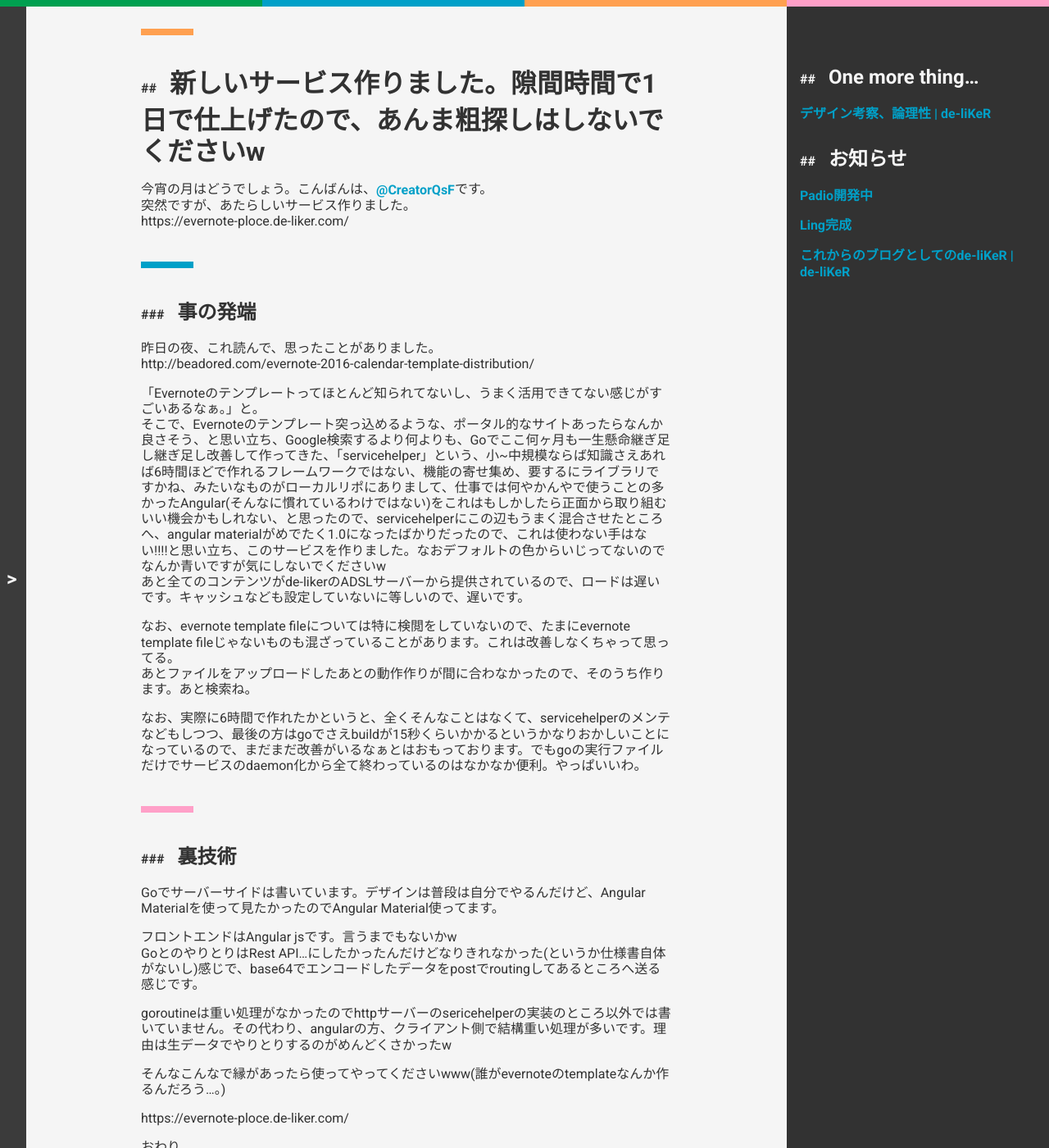
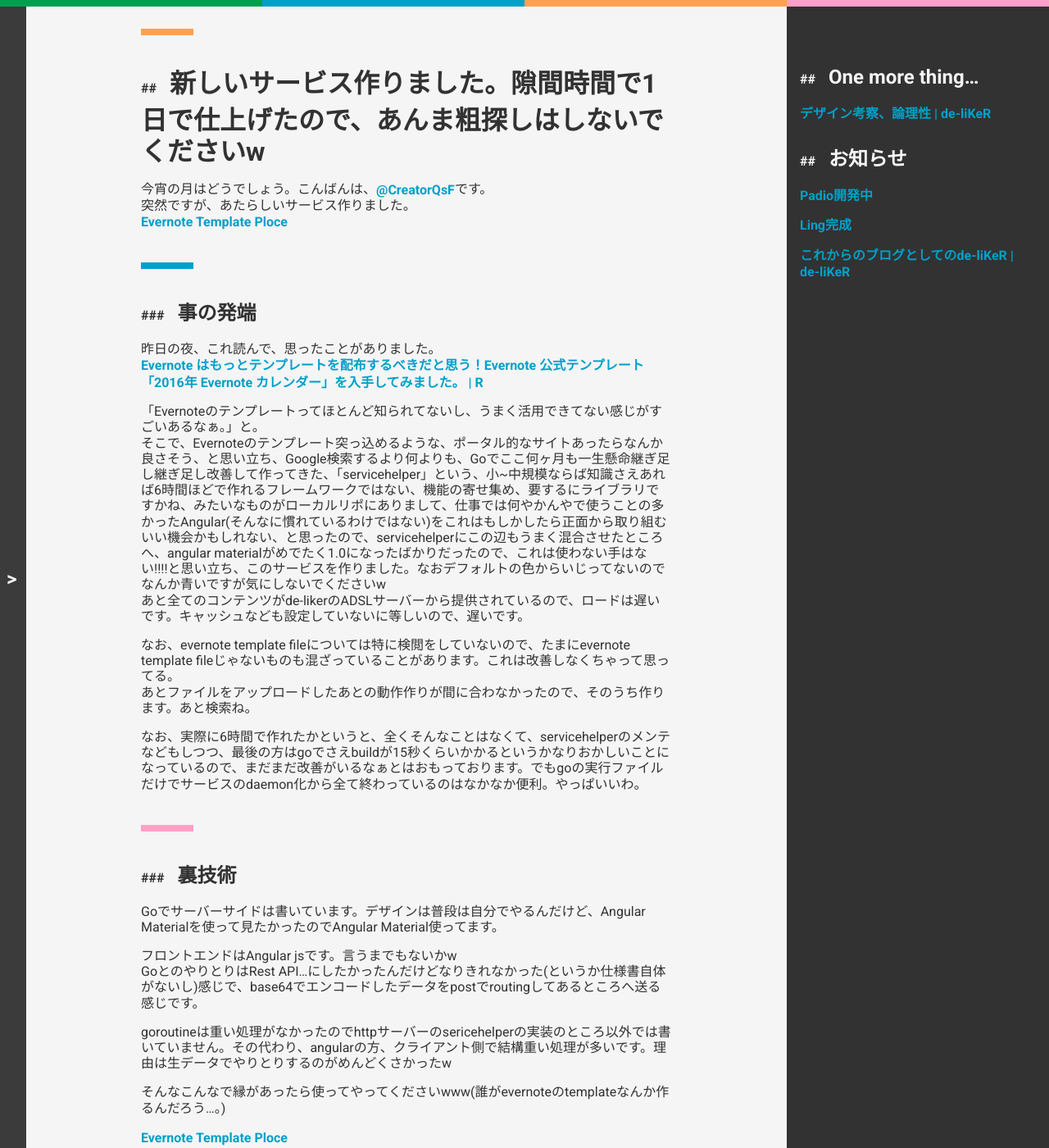
Before and after one commit to CreatorQsF/creatorqsf.github.io, a Jekyll site: the page built from _posts/2015-12-30-new-service-evernote-ploce.md, in a window 1280 px wide and 1400 px high, scrolled down 389 px. Shown: the whole window at 82% size. Built offline with Jekyll 4.4.1, drawn with Linux system fonts in a browser that asks for light colours.

Commit message:
2015/12/30

```diff
--- a/_posts/2015-12-30-new-service-evernote-ploce.md
+++ b/_posts/2015-12-30-new-service-evernote-ploce.md
@@ -7,14 +7,14 @@ title: Evernoteのtemplateを一括で見れるようにしたいなと思い、
 
 今宵の月はどうでしょう。こんばんは、[@CreatorQsF](http://f.9en.co/?move=mainSns)です。
 突然ですが、あたらしいサービス作りました。
-https://evernote-ploce.de-liker.com/
+[Evernote Template Ploce](https://evernote-ploce.de-liker.com/)
 
 ***
 
 ### 事の発端
 
 昨日の夜、これ読んで、思ったことがありました。
-http://beadored.com/evernote-2016-calendar-template-distribution/
+[Evernote はもっとテンプレートを配布するべきだと思う！Evernote 公式テンプレート「2016年 Evernote カレンダー」を入手してみました。 | R](http://beadored.com/evernote-2016-calendar-template-distribution/)
 
 「Evernoteのテンプレートってほとんど知られてないし、うまく活用できてない感じがすごいあるなぁ。」と。
 そこで、Evernoteのテンプレート突っ込めるような、ポータル的なサイトあったらなんか良さそう、と思い立ち、Google検索するより何よりも、Goでここ何ヶ月も一生懸命継ぎ足し継ぎ足し改善して作ってきた、「servicehelper」という、小~中規模ならば知識さえあれば6時間ほどで作れるフレームワークではない、機能の寄せ集め、要するにライブラリですかね、みたいなものがローカルリポにありまして、仕事では何やかんやで使うことの多かったAngular(そんなに慣れているわけではない)をこれはもしかしたら正面から取り組むいい機会かもしれない、と思ったので、servicehelperにこの辺もうまく混合させたところへ、angular materialがめでたく1.0になったばかりだったので、これは使わない手はない!!!!と思い立ち、このサービスを作りました。なおデフォルトの色からいじってないのでなんか青いですが気にしないでくださいw
@@ -38,6 +38,6 @@ goroutineは重い処理がなかったのでhttpサーバーのsericehelperの
 
 そんなこんなで縁があったら使ってやってくださいwww(誰がevernoteのtemplateなんか作るんだろう…。)
 
-https://evernote-ploce.de-liker.com/﻿
+[Evernote Template Ploce](https://evernote-ploce.de-liker.com/)
 
 おわり
```
